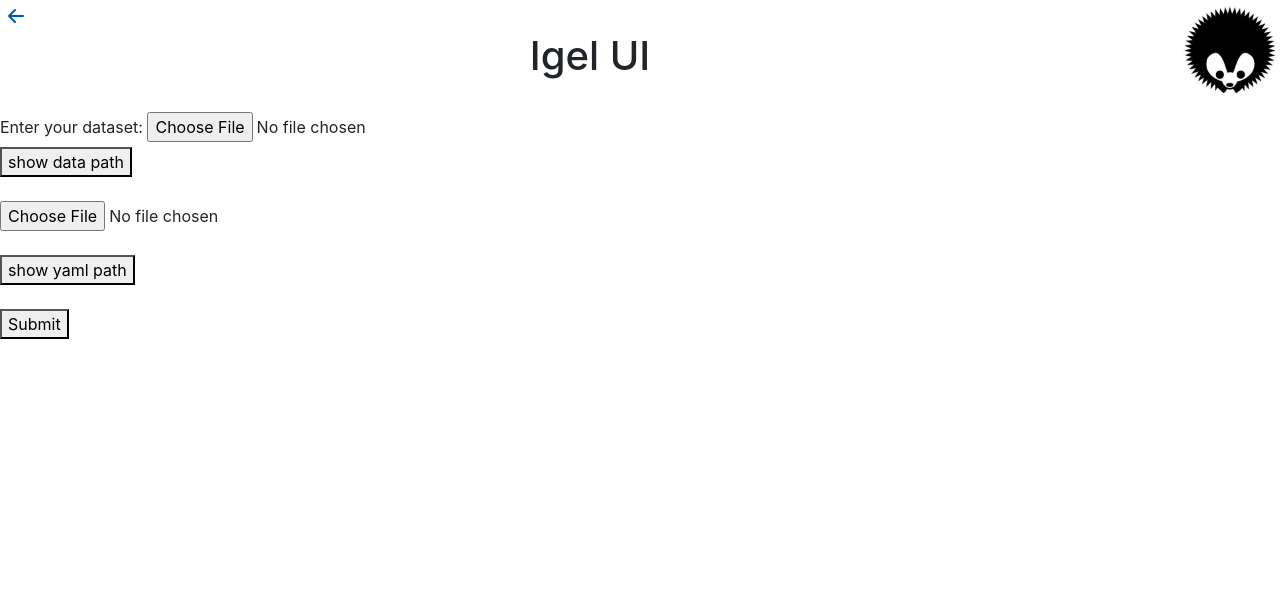
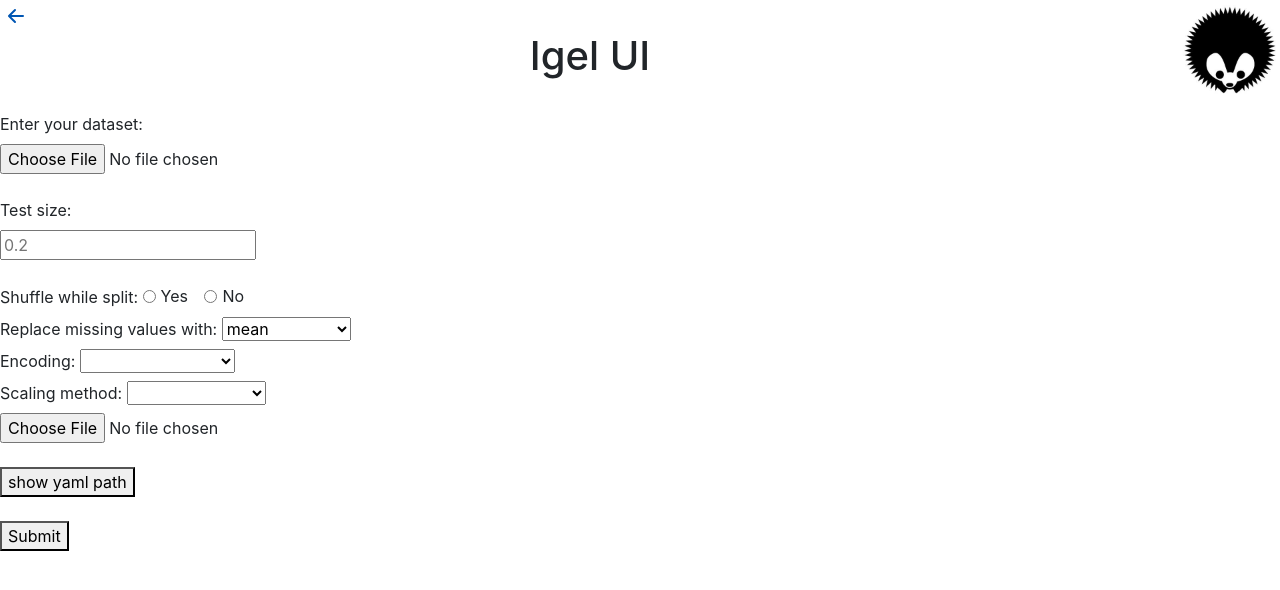
Before and after one commit to nidhaloff/igel-ui, a Python web app: template templates/train.html in a window 1280 px wide. Shown: the top 590 px of the page. Run offline with Jinja, Linux system fonts and the light colour scheme; the template is opened without the code that fills it, so the values that code supplies are empty.

Commit message:
finished dataset props

```diff
--- a/templates/train.html
+++ b/templates/train.html
@@ -25,10 +25,52 @@
 <body>
     <h1 id="title">Igel UI</h1>
     <br>
-    <label>Enter your dataset: </label>
-    <input id="data" type="file"><br>
-    <button id="btn" onclick="showDataPath()">show data path</button><br><br>
+    <label>Enter your dataset: </label><br>
+    <input id="data" placeholder="data.csv" type="file"><br>
+    <br>
+    <label>Test size: </label><br>
+    <input placeholder="0.2" type="number"><br>
+    <br>
+    <label>Shuffle while split: </label>
 
+    <div class="form-check form-check-inline">
+        <input class="form-check-input" type="radio" name="inlineRadioOptions" id="inlineRadio1" value="option1">
+        <label class="form-check-label" for="inlineRadio1">Yes</label>
+      </div>
+      <div class="form-check form-check-inline">
+        <input class="form-check-input" type="radio" name="inlineRadioOptions" id="inlineRadio2" value="option2">
+        <label class="form-check-label" for="inlineRadio2">No</label>
+      </div>
+      <br>
+
+      <label>Replace missing values with: </label>
+      <select id="missing-values" name="missing-values">
+        <option value="mean">mean</option>
+        <option value="median">median</option>
+        <option value="drop">drop</option>
+        <option value="most frequent">most frequent</option>
+        <option value="constant">constant</option>
+      </select>
+
+      <br>
+
+      <label>Encoding: </label>
+      <select id="encoding" name="encoding">
+        <option value=""></option>
+        <option value="OneHotEncoding">one hot encoding</option>
+        <option value="LabelEncoding">label encoding</option>
+      </select>
+
+      <br>
+      <label>Scaling method: </label>
+      <select id="scale" name="scale">
+        <option value=""></option>
+        <option value="Standard">standardization</option>
+        <option value="MinMax">normalization</option>
+      </select>
+
+
+      <br>
     <input id="yaml" type="file"><br><br>
     <button id="btn-yaml" onclick="showYamlPath()">show yaml path</button><br><br>
 
```
